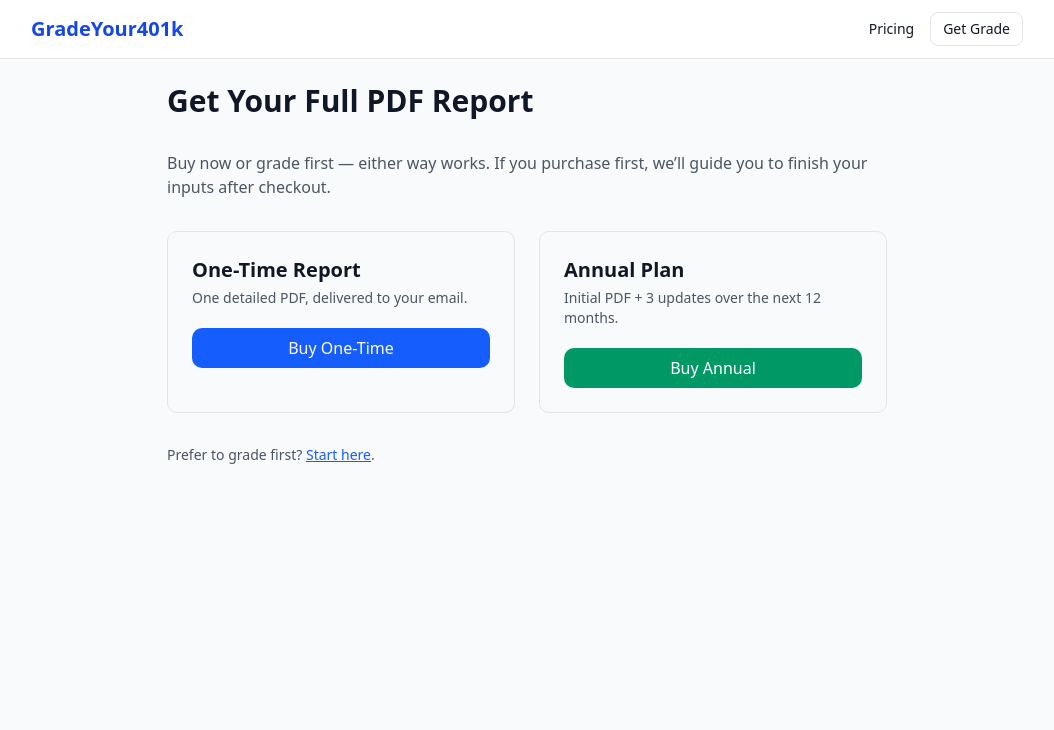
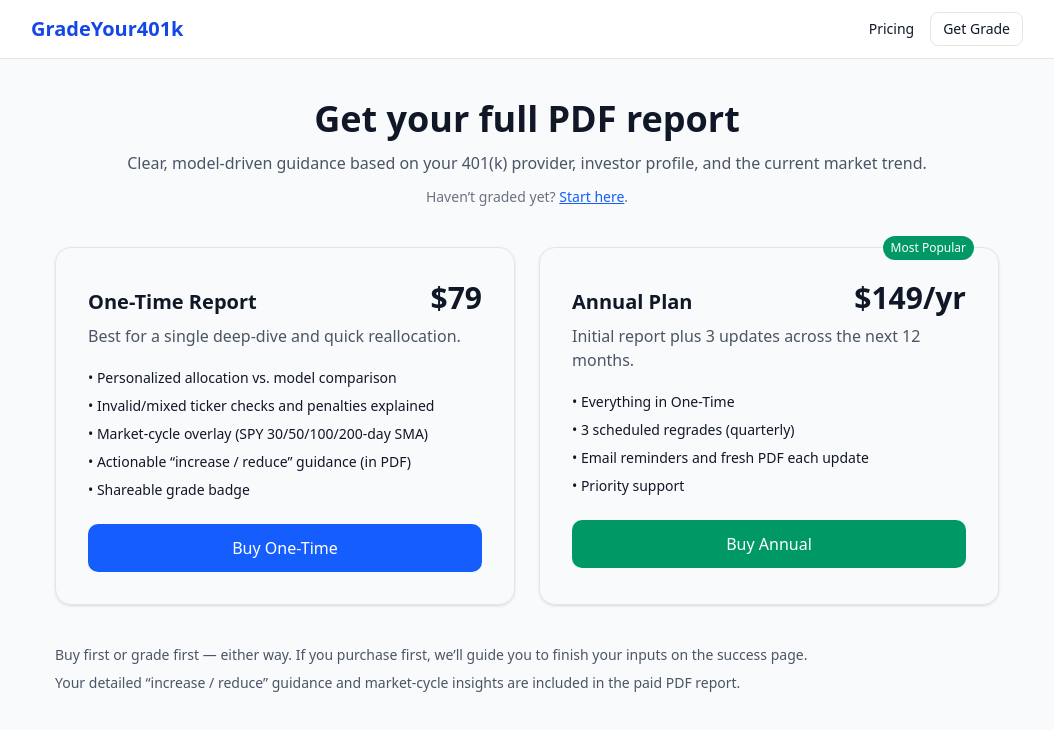
Before and after one commit to rremling/gradeyour401k, a Next.js app: page /pricing in a window 1280 px wide. Shown: the top 730 px of the page, without its empty margins (113-1167 px from the left). Built offline with nearby package versions, Linux system fonts and the light colour scheme.

Commit message:
Update page.tsx

```diff
--- a/src/app/pricing/page.tsx
+++ b/src/app/pricing/page.tsx
@@ -58,7 +58,7 @@ export default function PricingPage() {
         data = null;
       }
 
-      // No graded inputs? Create a placeholder so they can buy first
+      // If they haven't graded yet, create a placeholder preview
       if (!data) {
         data = {
           provider: "",
@@ -79,59 +79,87 @@ export default function PricingPage() {
   }, []);
 
   return (
-    <main className="mx-auto max-w-3xl p-6 space-y-8">
-      <h1 className="text-3xl font-bold">Get Your Full PDF Report</h1>
+    <main className="mx-auto max-w-5xl p-6 md:p-10 space-y-10">
+      <header className="text-center space-y-3">
+        <h1 className="text-3xl md:text-4xl font-bold">Get your full PDF report</h1>
         <p className="text-gray-600">
-        Buy now or grade first — either way works. If you purchase first, we’ll guide you to finish your inputs after checkout.
+          Clear, model-driven guidance based on your 401(k) provider, investor profile, and the current market trend.
         </p>
+        <div className="text-sm text-gray-500">
+          Haven’t graded yet? <Link href="/grade/new" className="text-blue-600 underline">Start here</Link>.
+        </div>
+      </header>
 
-      <div className="grid grid-cols-1 md:grid-cols-2 gap-6">
-        <div className="rounded-lg border p-6">
+      {/* Plans */}
+      <section className="grid grid-cols-1 md:grid-cols-2 gap-6">
+        {/* One-time */}
+        <div className="rounded-2xl border shadow-sm p-6 md:p-8 flex flex-col">
+          <div className="flex items-baseline justify-between">
             <h2 className="text-xl font-semibold">One-Time Report</h2>
-          <p className="text-sm text-gray-600 mt-1">One detailed PDF, delivered to your email.</p>
-          <div className="mt-5">
+            <div className="text-3xl font-bold">$79</div>
+          </div>
+          <p className="text-gray-600 mt-2">Best for a single deep-dive and quick reallocation.</p>
+          <ul className="mt-5 space-y-2 text-sm">
+            <li>• Personalized allocation vs. model comparison</li>
+            <li>• Invalid/mixed ticker checks and penalties explained</li>
+            <li>• Market-cycle overlay (SPY 30/50/100/200-day SMA)</li>
+            <li>• Actionable “increase / reduce” guidance (in PDF)</li>
+            <li>• Shareable grade badge</li>
+          </ul>
           <button
             onClick={() => purchase("one_time")}
             disabled={loading !== null}
-              className={`w-full rounded-lg px-4 py-2 text-white ${
+            className={`mt-6 rounded-lg px-5 py-3 text-white ${
               loading === "one" ? "bg-blue-400" : "bg-blue-600 hover:bg-blue-700"
             }`}
           >
-              {loading === "one" ? "Starting..." : "Buy One-Time"}
+            {loading === "one" ? "Starting checkout…" : "Buy One-Time"}
           </button>
         </div>
+
+        {/* Annual */}
+        <div className="rounded-2xl border shadow-sm p-6 md:p-8 flex flex-col relative">
+          <span className="absolute -top-3 right-6 bg-emerald-600 text-white text-xs px-2 py-1 rounded-full">
+            Most Popular
+          </span>
+          <div className="flex items-baseline justify-between">
+            <h2 className="text-xl font-semibold">Annual Plan</h2>
+            <div className="text-3xl font-bold">$149/yr</div>
           </div>
-
-        <div className="rounded-lg border p-6">
-          <h2 className="text-xl font-semibold">Annual Plan</h2>
-          <p className="text-sm text-gray-600 mt-1">Initial PDF + 3 updates over the next 12 months.</p>
-          <div className="mt-5">
+          <p className="text-gray-600 mt-2">Initial report plus 3 updates across the next 12 months.</p>
+          <ul className="mt-5 space-y-2 text-sm">
+            <li>• Everything in One-Time</li>
+            <li>• 3 scheduled regrades (quarterly)</li>
+            <li>• Email reminders and fresh PDF each update</li>
+            <li>• Priority support</li>
+          </ul>
           <button
             onClick={() => purchase("annual")}
             disabled={loading !== null}
-              className={`w-full rounded-lg px-4 py-2 text-white ${
+            className={`mt-6 rounded-lg px-5 py-3 text-white ${
               loading === "annual" ? "bg-emerald-400" : "bg-emerald-600 hover:bg-emerald-700"
             }`}
           >
-              {loading === "annual" ? "Starting..." : "Buy Annual"}
+            {loading === "annual" ? "Starting checkout…" : "Buy Annual"}
           </button>
         </div>
-        </div>
-      </div>
-
-      <div className="text-sm text-gray-600">
-        Prefer to grade first?{" "}
-        <Link href="/grade/new" className="text-blue-600 underline">
-          Start here
-        </Link>
-        .
-      </div>
+      </section>
 
       {error && (
         <div className="rounded-md border border-red-300 bg-red-50 text-red-700 p-3 text-sm">
           {error}
         </div>
       )}
+
+      {/* FAQ-ish footer */}
+      <section className="text-sm text-gray-600 space-y-2">
+        <p>
+          Buy first or grade first — either way. If you purchase first, we’ll guide you to finish your inputs on the success page.
+        </p>
+        <p>
+          Your detailed “increase / reduce” guidance and market-cycle insights are included in the paid PDF report.
+        </p>
+      </section>
     </main>
   );
 }
```
Lines whose indentation alone changed are shown as unchanged.
